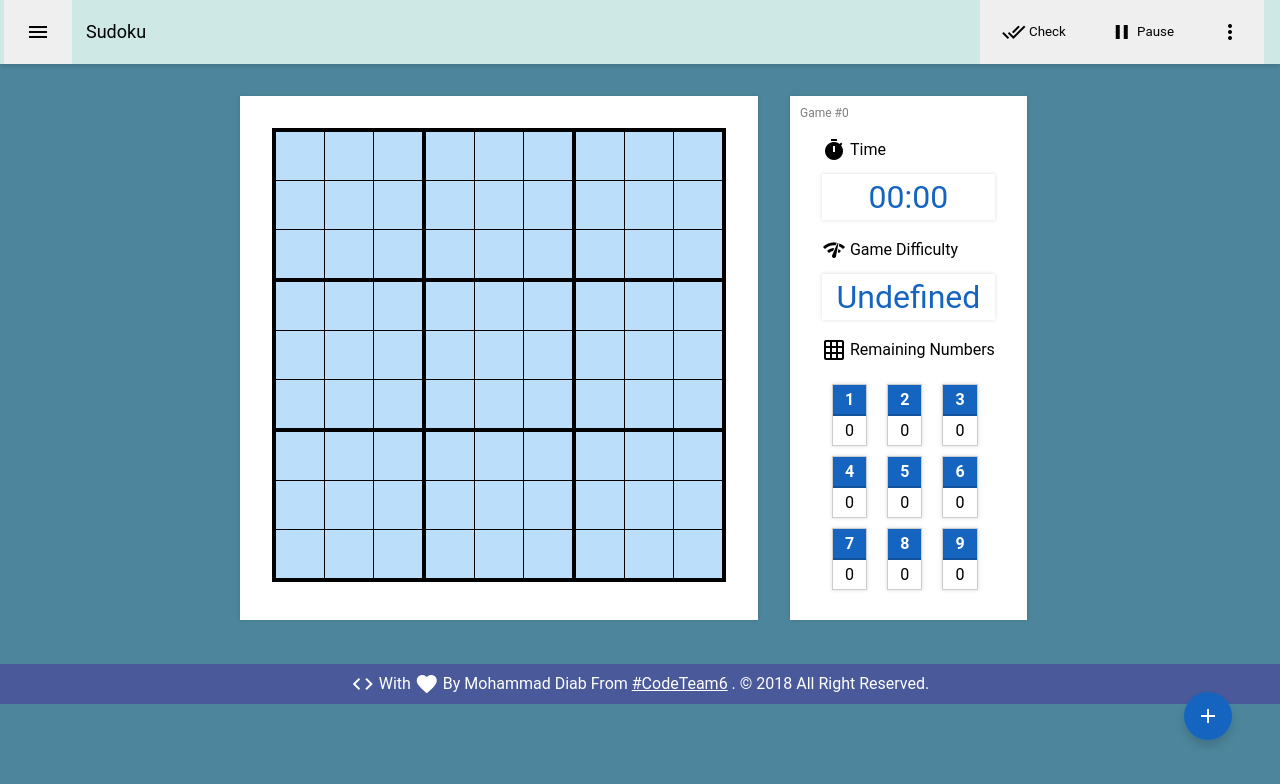
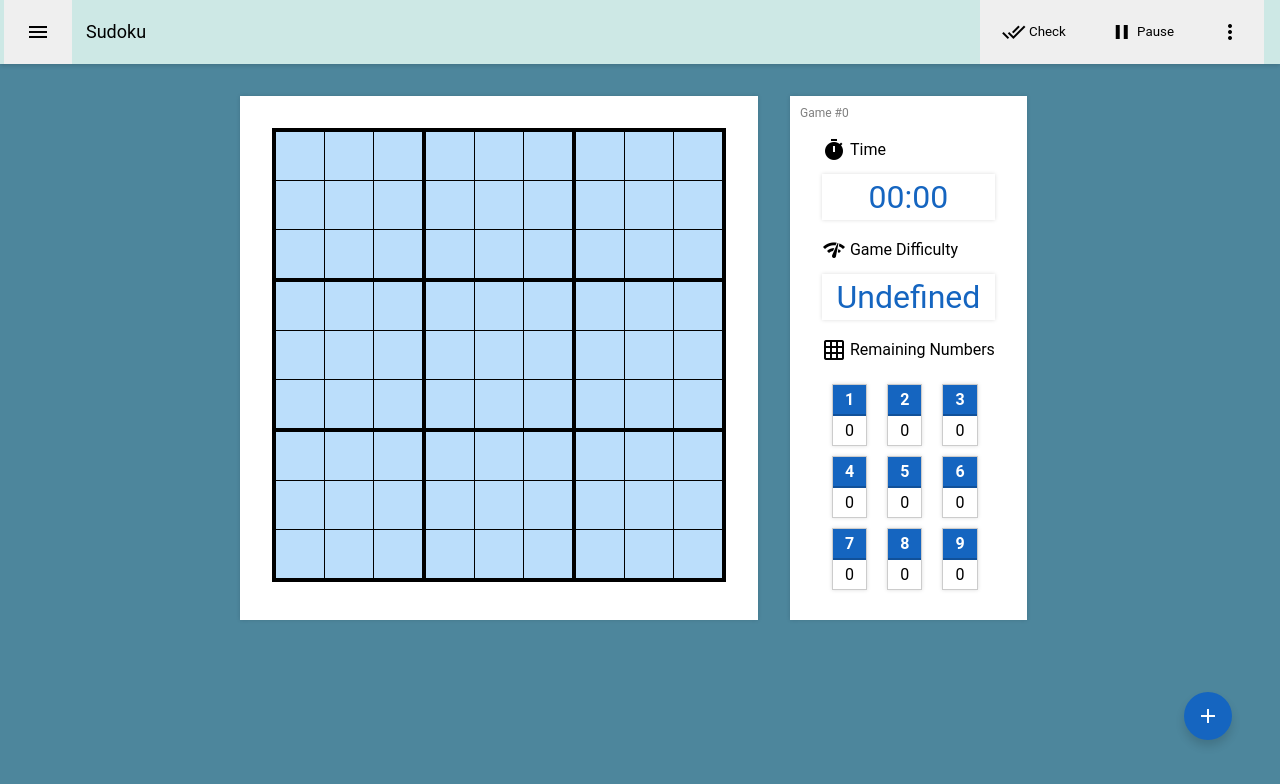
Before and after one commit to swappy-2003/java-game, a plain HTML site: page index.html in a window 1280 px wide. Drawn offline with Linux system fonts and the light colour scheme.

Commit message:
Update index.html

```diff
--- a/index.html
+++ b/index.html
@@ -576,14 +576,7 @@
         </div>
       </div>
 
-      <div class="footer vertical-adjust">
-        <span class="material-icons">code</span>
-        <span>with</span>
-        <span class="material-icons">favorite</span>
-        <span>by Mohammad Diab from</span>
-        <a href="#" onclick="showDialogClick('about-dialog');">#codeTeam6</a>
-        <span> . © 2018 all right reserved.</span>
-      </div>
+
     <script src="index.js"></script>
 </body>
 </html>
```
